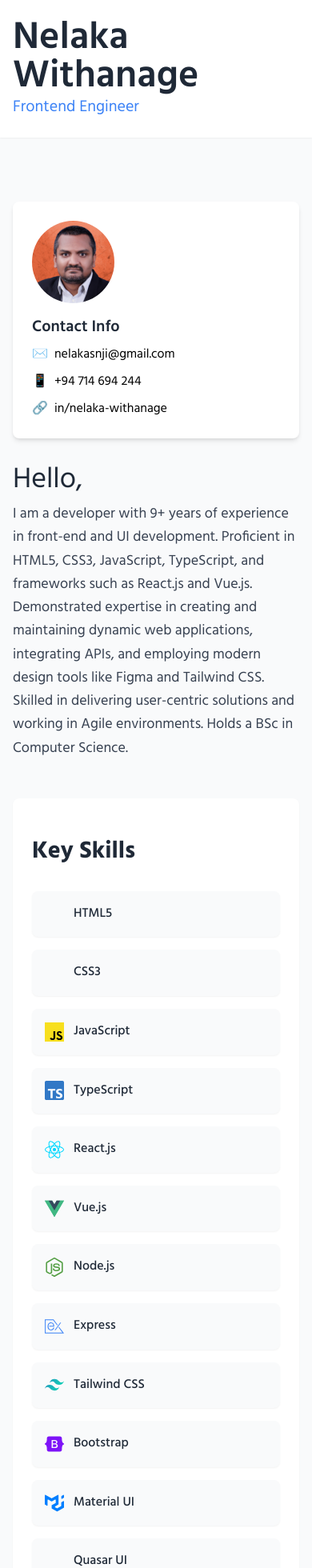
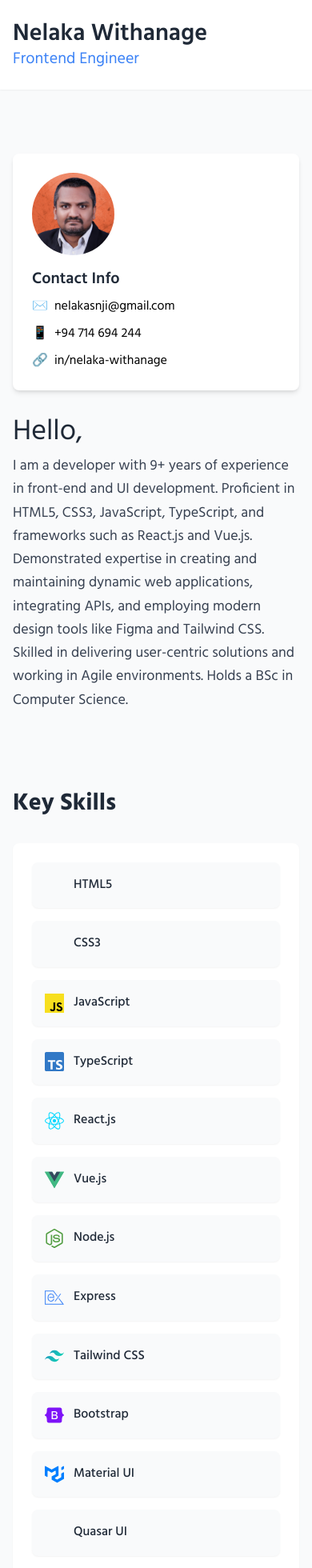
Before and after one commit to NelakaWith/portfolio, a Vue app: page / in a window 390 px wide. Shown: the top 1960 px of the page at 80% size. Built offline with nearby package versions, Linux system fonts and the light colour scheme; some icons are missing.

Commit message:
feat: enhance layout and styling of AppHeader, AppProjects, and AppSkills components

```diff
--- a/src/components/AppHeader.vue
+++ b/src/components/AppHeader.vue
@@ -2,7 +2,9 @@
   <header class="bg-white shadow-sm">
     <div class="container mx-auto px-4 py-6 flex justify-between items-center">
       <div>
-        <h1 class="text-5xl font-semibold text-dark">Nelaka Withanage</h1>
+        <h1 class="text-3xl md:text-5xl font-semibold text-dark">
+          Nelaka Withanage
+        </h1>
         <h2 class="text-xl text-primary">Frontend Engineer</h2>
       </div>
       <nav class="hidden md:flex space-x-6">
--- a/src/components/AppProjects.vue
+++ b/src/components/AppProjects.vue
@@ -1,8 +1,10 @@
 <template>
-  <section id="projects" class="py-12 bg-white rounded-lg shadow-sm p-6">
+  <section id="projects" class="py-12">
     <h2 class="text-3xl font-bold text-dark mb-8">Contributions</h2>
 
-    <div class="grid grid-cols-1 md:grid-cols-2 lg:grid-cols-3 gap-6">
+    <div
+      class="grid grid-cols-1 md:grid-cols-2 lg:grid-cols-3 gap-6 bg-white rounded-lg shadow-sm p-6"
+    >
       <div
         v-for="(project, index) in projects"
         :key="index"
--- a/src/components/AppSkills.vue
+++ b/src/components/AppSkills.vue
@@ -1,7 +1,9 @@
 <template>
-  <section id="skills" class="py-12 bg-white rounded-lg shadow-sm p-6">
+  <section id="skills" class="py-12">
     <h2 class="text-3xl font-bold text-dark mb-8">Key Skills</h2>
-    <div class="grid grid-cols-1 md:grid-cols-3 lg:grid-cols-6 gap-4">
+    <div
+      class="grid grid-cols-1 md:grid-cols-3 lg:grid-cols-6 gap-4 bg-white rounded-lg shadow-sm p-6"
+    >
       <div
         v-for="(skill, index) in skills"
         :key="index"
```
